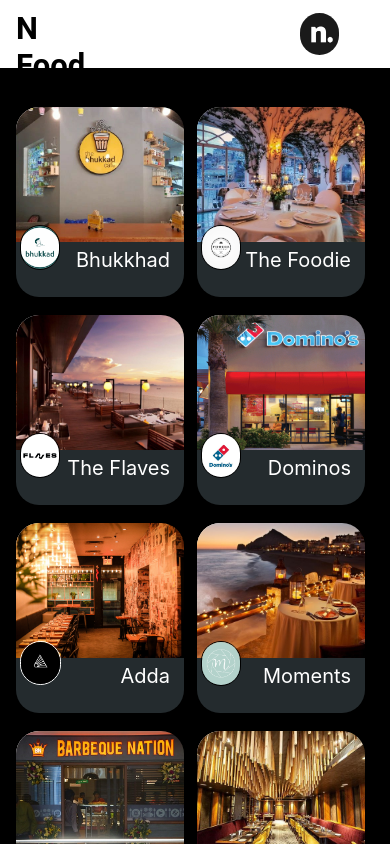
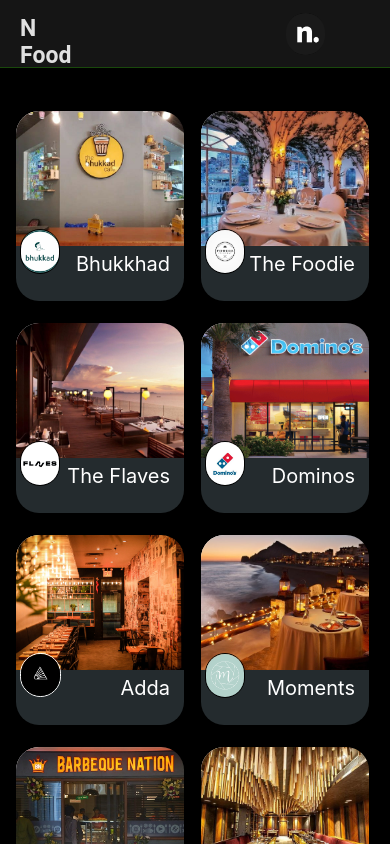
Before and after one commit to Netmesh-Desk/Netmesh-Food, a React Native app in the folder nFoodHome/: screen / in a window 390 px wide. Built offline with nearby package versions, Linux system fonts and the light colour scheme.

Commit message:
Update App.js

```diff
--- a/nFoodHome/App.js
+++ b/nFoodHome/App.js
@@ -144,6 +144,13 @@
             </View>
 
             </View>
+
+            <View>
+                <Text style = {{color : "#FFF", alignSelf : "center", margin : 25,
+                fontSize : widthToDp(4.5), borderBottomWidth : 0.18,
+                 borderBottomColor : "#19480B",paddingBottom : 9}}> Serving Happiness! </Text>
+
+            </View>
         </ScrollView>
 
 
@@ -166,18 +173,21 @@
 
     },
     text : {
-        fontSize : widthToDp(8),
-        color : "#000000",
+        fontSize : widthToDp(6),
+        color : "#E0E0E0",
         fontWeight : "bold",
         fontFamily:  "Roboto",
-        paddingTop:heightToDp(1.2),
-        paddingLeft :widthToDp(4),
+        paddingTop:heightToDp(1.8),
+        paddingLeft :widthToDp(5),
     },
     textContainer : {
         height : heightToDp(8),
         width : widthToDp(100),
-        backgroundColor : "#FFF",
+        backgroundColor : "#151515",
         flexDirection : "row",
+        borderBottomWidth : 0.18,
+        borderBottomColor : "#19480B",
+
 
     },
     imageLogo : {
@@ -202,7 +212,7 @@
         width : widthToDp(41),
         marginLeft:widthToDp(4.2),
         marginBottom :heightToDp(4),
-        margin :widthToDp(1.3),
+        margin :widthToDp(2.2),
         borderRadius : widthToDp (6),
 
     },
```
